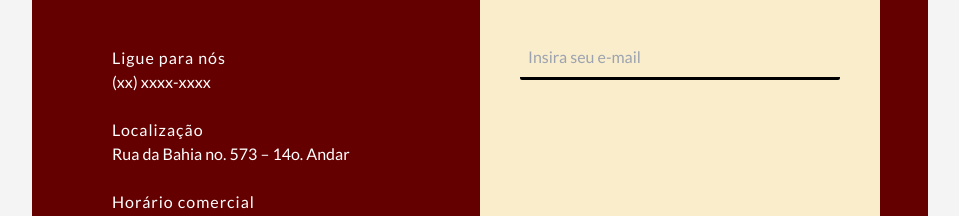
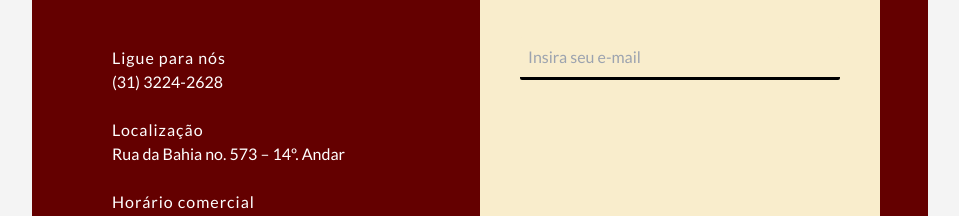
Before and after one commit to pepengenharia/pep-engenharia, a Next.js app: page /pages/contato in a window 1280 px wide. Shown: the part 406-622 px from the top of the page, without its empty margins (160-1119 px from the left). Built offline with nearby package versions, Linux system fonts and the light colour scheme.

Commit message:
fix: ajustes de texto

```diff
--- a/app/layout.tsx
+++ b/app/layout.tsx
@@ -6,7 +6,7 @@ const lato = Lato({ weight: '400' ,subsets: ['latin'] })
 
 export const metadata: Metadata = {
   title: 'P&P Engenharia',
-  description: 'Generated by create next app',
+  description: `A P&P é uma empresa de prestação de serviços e fornecimento de mão de obra especializada para realização de Projetos nas diversas áreas da Engenharia.`,
 }
 
 export default function RootLayout({
--- a/app/pages/contato/page.tsx
+++ b/app/pages/contato/page.tsx
@@ -13,10 +13,10 @@ export default function Contato(){
                 <div className="container-info flex justify-between bg-brand-401 text-white rounded">
                     <div className="infoTexto flex flex-col justify-center">
                         <h1>Ligue para nós</h1>
-                        <p>(xx) xxxx-xxxx</p>
+                        <p>(31) 3224-2628</p>
                         <br />
                         <h1>Localização</h1>
-                        <p>Rua da Bahia no. 573 – 14o. Andar</p>
+                        <p>Rua da Bahia no. 573 – 14º. Andar</p>
                         <br />
                         <h1>Horário comercial</h1>
                         <p>Seg - Sex: 08 à 18h</p>
```
